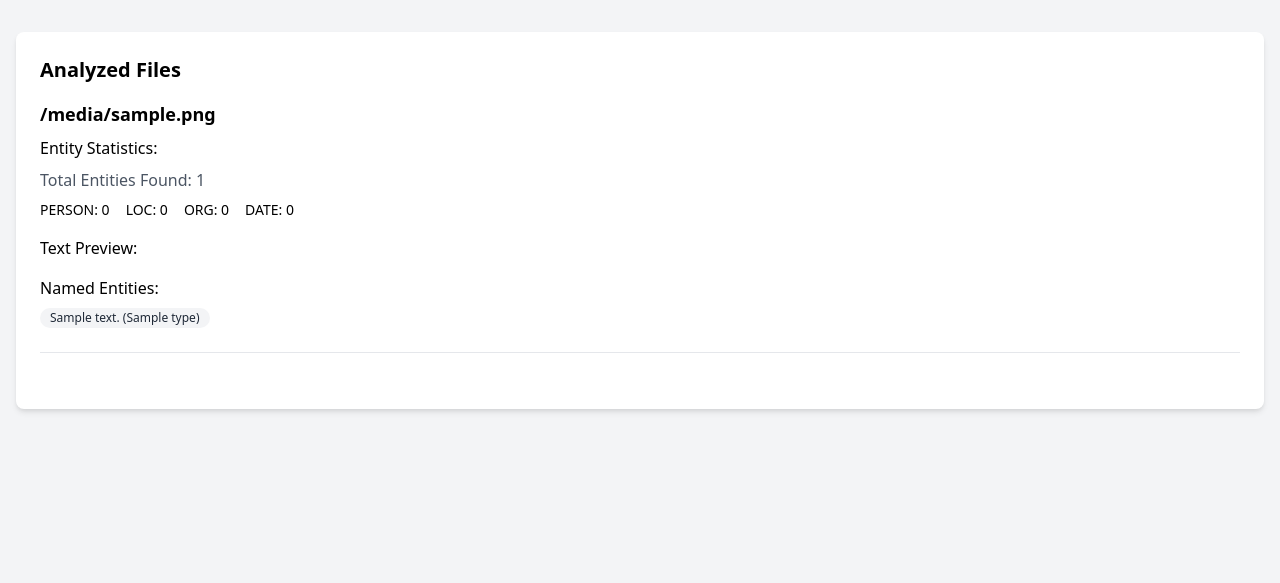
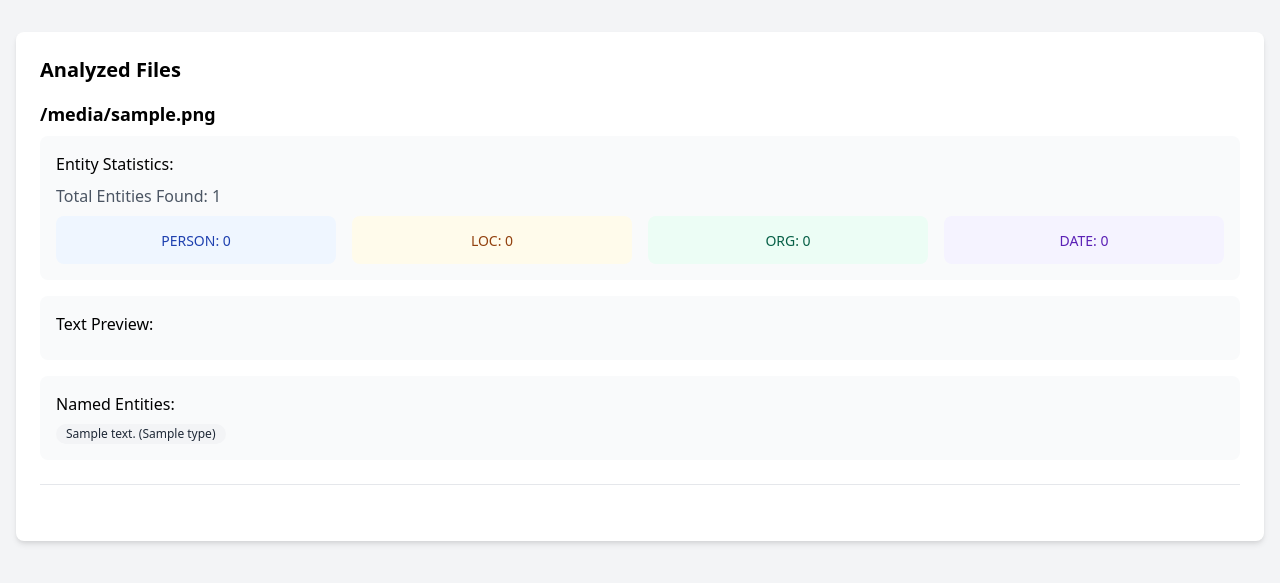
Before and after one commit to StergiosCha/NATS, a Flask app: template app/templates/results.html in a window 1280 px wide. Shown: the part 60-643 px from the top of the page. Run offline with Flask 2, Linux system fonts and the light colour scheme; the template is opened without the code that fills it: most values are stand-ins (such as "Sample title", 1, 10 or a date in 2020); some libraries are stand-ins or nearby versions.

Commit message:
Update results.html

```diff
--- a/app/templates/results.html
+++ b/app/templates/results.html
@@ -1,6 +1,5 @@
 {% extends "base.html" %}
 {% block title %}Analysis Results - NATS{% endblock %}
-
 {% block content %}
 <div class="space-y-8">
     <!-- Files and Entities -->
@@ -11,28 +10,41 @@
             <h3 class="text-lg font-semibold mb-2">{{ filename }}</h3>
 
             <!-- Entity Stats -->
-            <div class="mb-4">
+            <div class="mb-4 bg-gray-50 p-4 rounded-lg">
                 <h4 class="text-md font-medium mb-2">Entity Statistics:</h4>
-                <p class="text-gray-600">Total Entities Found: {{ data.entities|length }}</p>
-                <div class="flex gap-4 mt-2">
+                <p class="text-gray-600 mb-2">Total Entities Found: {{ data.entities|length }}</p>
+                <div class="grid grid-cols-2 md:grid-cols-4 gap-4">
                     {% set entity_types = data.entities|map(attribute='type')|list %}
-                    <span class="text-sm">PERSON: {{ entity_types.count('PERSON') }}</span>
-                    <span class="text-sm">LOC: {{ entity_types.count('LOC') }}</span>
-                    <span class="text-sm">ORG: {{ entity_types.count('ORG') }}</span>
-                    <span class="text-sm">DATE: {{ entity_types.count('DATE') }}</span>
+                    <div class="bg-blue-50 p-3 rounded-lg text-center">
+                        <span class="text-sm font-medium text-blue-800">PERSON: {{ entity_types.count('PERSON') }}</span>
+                    </div>
+                    <div class="bg-yellow-50 p-3 rounded-lg text-center">
+                        <span class="text-sm font-medium text-yellow-800">LOC: {{ entity_types.count('LOC') }}</span>
+                    </div>
+                    <div class="bg-green-50 p-3 rounded-lg text-center">
+                        <span class="text-sm font-medium text-green-800">ORG: {{ entity_types.count('ORG') }}</span>
+                    </div>
+                    <div class="bg-purple-50 p-3 rounded-lg text-center">
+                        <span class="text-sm font-medium text-purple-800">DATE: {{ entity_types.count('DATE') }}</span>
+                    </div>
                 </div>
             </div>
 
             <!-- Document Similarities -->
             {% if has_similarities and data.similarities %}
-            <div class="mb-4">
+            <div class="mb-4 bg-gray-50 p-4 rounded-lg">
                 <h4 class="text-md font-medium mb-2">Document Similarities:</h4>
-                <div class="flex flex-col gap-1">
+                <div class="space-y-3">
                     {% for other_doc, similarity in data.similarities.items() %}
-                    <div class="flex items-center gap-2">
-                        <span class="text-sm text-gray-600">{{ other_doc }}:</span>
-                        <div class="h-2 bg-blue-200 rounded" style="width: {{ similarity * 100 }}%"></div>
-                        <span class="text-sm text-gray-600">{{ "%.1f"|format(similarity * 100) }}%</span>
+                    <div class="relative">
+                        <div class="flex justify-between mb-1">
+                            <span class="text-sm font-medium text-gray-700">{{ other_doc }}</span>
+                            <span class="text-sm font-medium text-blue-600">{{ "%.1f"|format(similarity * 100) }}%</span>
+                        </div>
+                        <div class="w-full bg-gray-200 rounded-full h-2.5">
+                            <div class="bg-blue-600 h-2.5 rounded-full transition-all duration-300"
+                                 style="width: {{ similarity * 100 }}%"></div>
+                        </div>
                     </div>
                     {% endfor %}
                 </div>
@@ -40,13 +52,13 @@
             {% endif %}
 
             <!-- Text Preview -->
-            <div class="mb-4">
+            <div class="mb-4 bg-gray-50 p-4 rounded-lg">
                 <h4 class="text-md font-medium mb-2">Text Preview:</h4>
                 <p class="text-gray-600">{{ data.preview }}</p>
             </div>
 
             <!-- Named Entities -->
-            <div>
+            <div class="bg-gray-50 p-4 rounded-lg">
                 <h4 class="text-md font-medium mb-2">Named Entities:</h4>
                 <div class="flex flex-wrap gap-2">
                     {% for entity in data.entities %}
```
